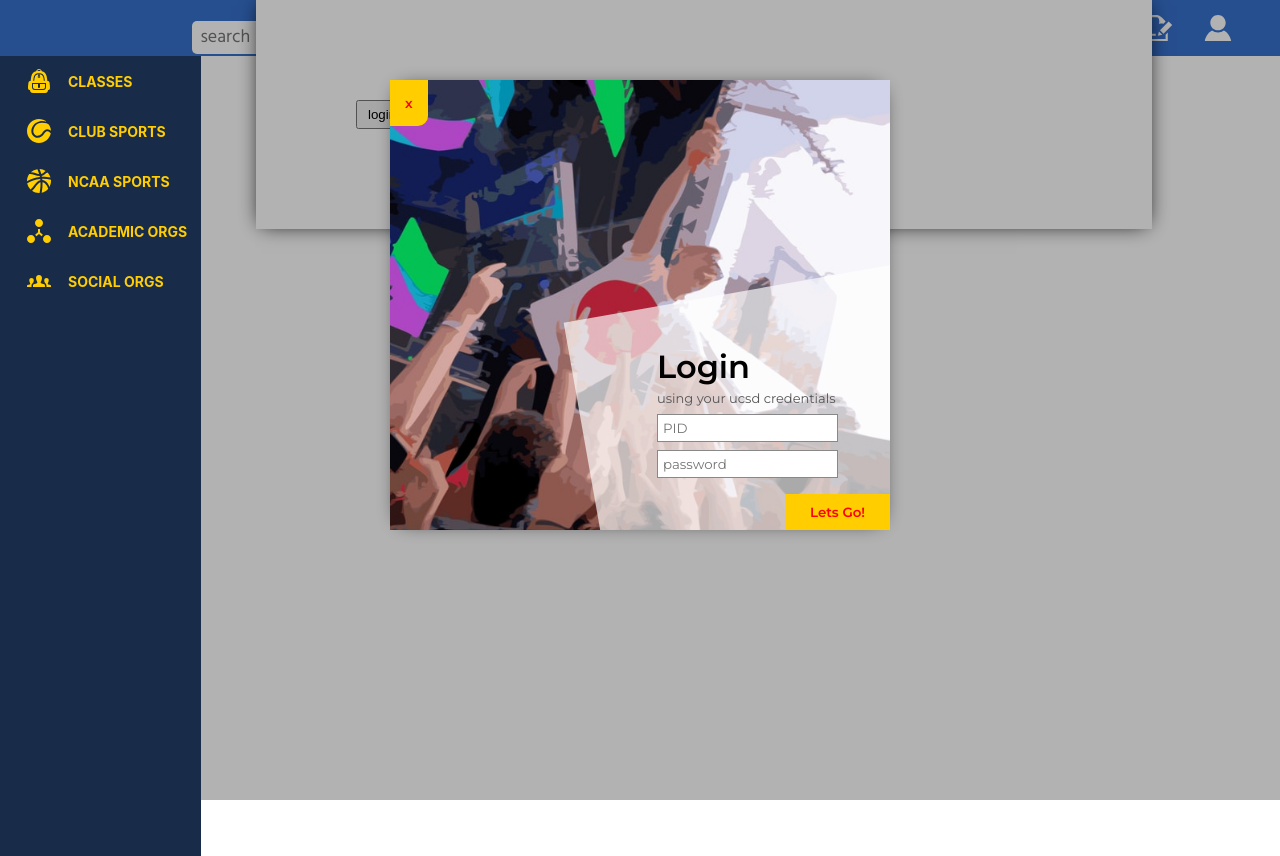
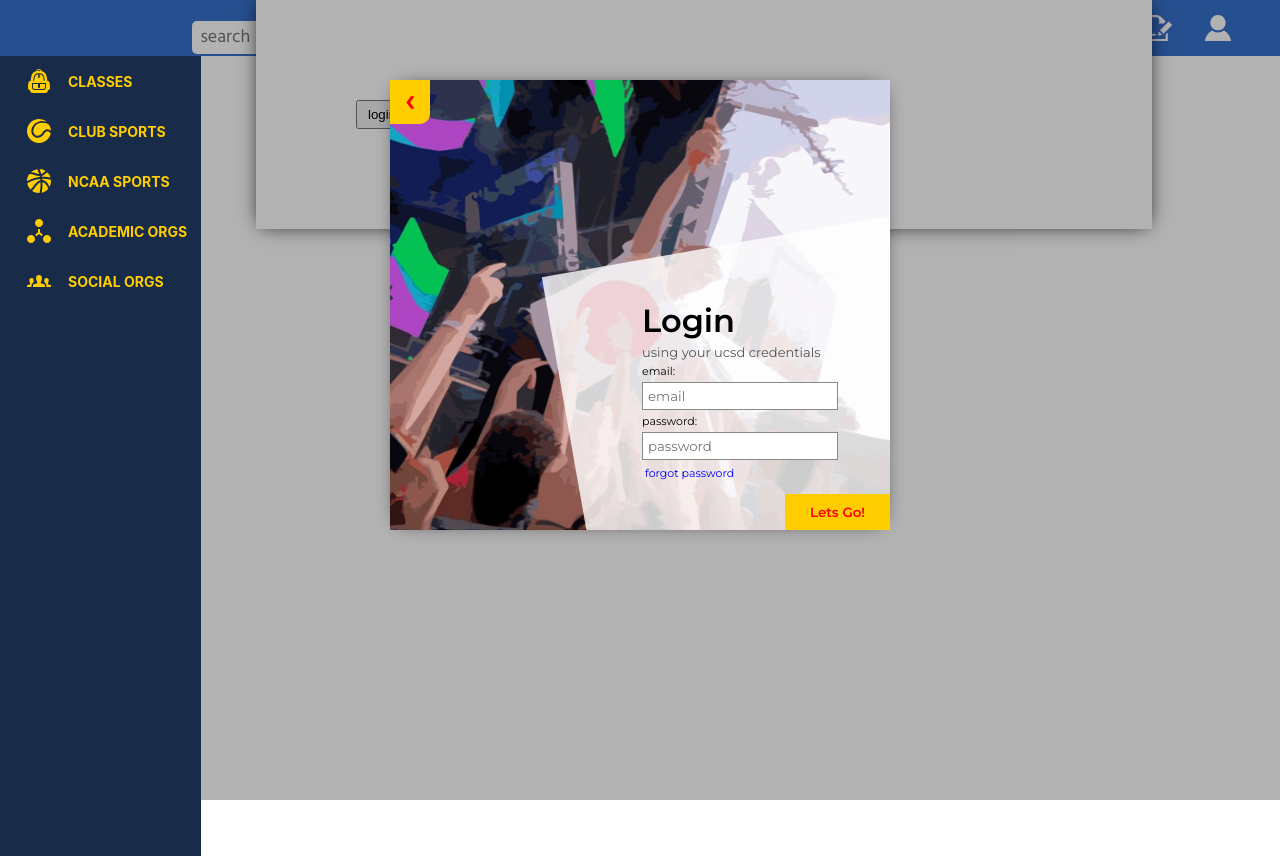
Before and after one commit to acmucsd-projects/wi21-lion, a React (Create React App) app in the folder client/: page / in a window 1280 px wide. Built offline with nearby package versions, Linux system fonts and the light colour scheme.

Commit message:
popup linked with backend TOOD: forgot password handling

```diff
--- a/client/src/App.js
+++ b/client/src/App.js
@@ -22,12 +22,15 @@ import {
 
 import './App.css';
 import UserProfile from './userProfile/UserProfile';
+import { UserContextProvider } from './contexts/UserContext';
 
 function App() {
 
   return (
     <div>
+      <UserContextProvider>
         <Router>
+
           <TopBar />
           <div className="main-container">
             <Navbar />
@@ -68,6 +71,7 @@ function App() {
           </div>
           </div>
         </Router>
+      </UserContextProvider>
     </div>
   );
 }
--- /dev/null
+++ b/client/src/contexts/UserContext.js
@@ -0,0 +1,14 @@
+import React, { useState, createContext } from 'react'
+
+export const UserContext = createContext();
+
+export function UserContextProvider(props) {
+
+  const [user, setUser] = useState({});
+
+  return (
+    <UserContext.Provider value={{ user: user, setUser: setUser }}>
+      { props.children }
+    </UserContext.Provider>
+  )
+}
--- a/client/src/homeComponents/home.js
+++ b/client/src/homeComponents/home.js
@@ -1,15 +1,18 @@
 import React, { useState } from 'react';
-import { LoginDialog, DeleteDialog } from '../popups/dialogs.js';
+import { LoginDialog, DeleteDialog, SignupDialog } from '../popups/dialogs.js';
 
 const Home = () => {
 
     const [loginDialogShown, setShowLoginDialog] = useState(true);
     const [deleteDialogShown, setShowDeleteDialog] = useState(false);
+    const [signupDialogShown, setShowSignupDialog] = useState(false);
 
     function hideLoginDialog() { setShowLoginDialog(false); }
     function hideDeleteDialog() { setShowDeleteDialog(false); }
+    function hideSignupDialog() { setShowSignupDialog(false); }
     function showLoginDialog() { setShowLoginDialog(true); }
     function showDeleteDialog() { setShowDeleteDialog(true); }
+    function showSignupDialog() { setShowSignupDialog(true); }
 
 
     return (
@@ -17,9 +20,11 @@ const Home = () => {
         <div style={{ position: "absolute", top: 0 }}>
             <LoginDialog show={loginDialogShown} hide={hideLoginDialog}/>
             <DeleteDialog show={deleteDialogShown} hide={hideDeleteDialog}/>
+            <SignupDialog show={signupDialogShown} hide={hideSignupDialog}/>
 
             <button onClick={showLoginDialog}>login</button>
             <button onClick={showDeleteDialog} >delete</button>
+            <button onClick={showSignupDialog} >signup</button>
         </div>
     )
 }
--- a/client/src/popups/dialogs.css
+++ b/client/src/popups/dialogs.css
@@ -17,7 +17,7 @@
 
 
 /* LOGIN DIALOG */
-#login-dialog * {
+#user-dialog * {
   margin-block-start: 0;
   margin-block-end: 0;
   font-family: 'montserrat', sans-serif;
@@ -25,7 +25,7 @@
 }
 
 
-#login-dialog {
+#user-dialog {
   width: 500px;
   height: 450px;
   background-color: white;
@@ -40,7 +40,7 @@
   top: 10%;
 }
 
-#login-dialog form {
+#user-dialog form {
   position: absolute;
   bottom: 0;
   right: 0;
@@ -48,42 +48,43 @@
   flex-direction: column;
   padding: 10%;
   margin: 0;
+  width: 60%;
 }
 
-#login-dialog form::before {
+#user-dialog form::before {
   content: "";
   position: absolute;
   top: -5%;
   left: -5%;
   width: 150%;
   height: 150%;
-  background-color: #FFFA;
+  background-color: #FFFC;
   display: flex;
   flex-direction: column;
   z-index: -1;
   transform: rotate(-10deg);
 }
 
-#login-dialog p {
+#user-dialog p {
   color: #555;
   font-size: small;
 }
 
-#login-dialog input {
+#user-dialog input {
   padding: 5px;
   border: 1.5px solid #888;
   outline: none;
   transition-duration: .2s;
 }
 
-#login-dialog input:hover {
+#user-dialog input:hover {
   border-color: var(--ucsd-yellow);
 }
-#login-dialog input:focus {
+#user-dialog input:focus {
   border-color: var(--ucsd-yellow);
 }
 
-#login-dialog button {
+#user-dialog button {
   position: absolute;
   background-color: var(--ucsd-yellow);
   border: none;
@@ -93,16 +94,16 @@
   transition-duration: .2s;
 }
 
-#login-dialog button:active {
+#user-dialog button:active {
   outline: none;
 }
 
-#login-dialog button:hover {
+#user-dialog button:hover {
   outline: none;
   background-color: #b89300;
 }
 
-#login-dialog form button {
+#user-dialog form button {
   bottom: 0;
   right: 0;
   border: none;
@@ -110,8 +111,10 @@
 }
 
 #hide-btn {
-  padding: 15px;
+  padding: 0px 15px;
+  padding-bottom: 5px;
   border-bottom-right-radius: 10px;
+  font-size: xx-large;
 }
 
 #hide-btn {
@@ -119,7 +122,25 @@
   left: 0;
 }
 
+#user-dialog #error-text {
+  color: red;
+  font-size: 11px;
+}
 
+#user-dialog label {
+  font-size: 11px;
+}
+
+#user-dialog #forgot-password {
+  position: static;
+  background-color: transparent;
+  font-size: 11px;
+  color: blue;
+  font-weight: 500;
+  padding: 0;
+  padding-left: 5px;
+  text-align: left;
+}
 
 
 
--- a/client/src/popups/dialogs.js
+++ b/client/src/popups/dialogs.js
@@ -1,6 +1,6 @@
-import React from 'react';
+import React, { useContext } from 'react';
+import { UserContext } from '../contexts/UserContext';
 import './dialogs.css';
-
 
 
 export function DeleteDialog({ show, hide, pageType, pageName }) {
@@ -47,60 +47,221 @@ export function DeleteDialog({ show, hide, pageType, pageName }) {
   }
 }
 
+const loginUrl = "http://localhost:5000/users/login";
+const signupUrl = "http://localhost:5000/users/register";
+
+const userAPI = {
+  login: async function(email, password) {
+    // format and make get request for user key
+    let response = await fetch(`${loginUrl}/${email}/${password}`, {
+      method: "GET",
+      credentials: 'same-origin',
+      headers: {
+        'Content-Type': 'application/x-www-form-urlencoded',
+        'Access-Control-Allow-Origin': '*',
+      },
+    })
+    .then(response => (
+      response.json()
+    ))
+    .catch(error => {
+      console.log(error);
+      return false;
+    });
+    if ('error' in response) {
+      return { response: false, msg: response.error };
+    } else {
+      return { response: response, msg: "" };
+    }
+  },
+  register: async function(email, password, firstname, lastname) {
+
+    // format and make get request for user key
+    let response = await fetch(`${signupUrl}`, {
+      method: "POST",
+      credentials: 'same-origin',
+      headers: {
+        'Content-Type': 'application/json',
+        'Access-Control-Allow-Origin': '*',
+      },
+      body: JSON.stringify({
+        email: email,
+        password: password,
+        first_name: firstname,
+        last_name: lastname,
+      })
+    })
+    .then(response => (
+      response.json()
+    ))
+    .catch(error => {
+      console.log('ERROR')
+      console.log(error);
+      return false
+    });
+    if ('error' in response) {
+      return { response: false, msg: response.error };
+    } else {
+      return { response: response, msg: "" };
+    }
+  }
+}
+
 
 export function LoginDialog({ show, hide }) {
 
-  function handleLogin() {
+  const { user, setUser } = useContext(UserContext);
+  console.log(user);
+
+  async function handleLogin(e) {
     // get username and password inputs
-    let username = document.getElementById('username');
+    e.preventDefault();
+    let email = document.getElementById('email');
     let password = document.getElementById('password');
+    let errorText = document.getElementById('error-text');
 
-    console.log(username);
-    console.log(password);
+    let { response, msg } = await userAPI.login(email.value, password.value);
+    if (response) {
+      setUser({ token: response.token, ...response.user });
+      hide();
+      // clear input values
+      email.value = "";
+      password.value = "";
+    } else {
+      errorText.textContent = msg;
+    }
+  }
 
-    // clear input values
-    username.value = "";
-    password.value = "";
-
-    // format and make get request for user key
-    // fetch(url, {
-    //   method: "GET",
-    //
-    // })
-    // .then(response => (
-    //    response.json();
-    // ))
-    // .then(data => {
-    //   console.log(data) <-- this should be JWT token
-    // })
-    // .catch(error => {
-    //   console.log(error);
-    // });
-
-    hide();
+  function handleForgotPassword(e) {
+    e.preventDefault();
+    console.log('take the user to forgot password');
   }
 
   if (show) {
-
-
     // do we want to divert login to the home page or should I implement login functionality here
     return (
       <div className="backdrop">
-        <div id="login-dialog">
-          <button id="hide-btn" onClick={hide}>x</button>
+        <div id="user-dialog">
+          <button id="hide-btn" onClick={hide}>&#8249;</button>
           <form>
             <h1>Login</h1>
             <p>using your ucsd credentials</p>
-            <label for="username"/>
-            <input id="username" type="text" placeholder="PID"></input>
-            <label for="password"/>
-            <input id="password" type="text" placeholder="password"></input>
-            <button onClick={handleLogin}>Lets Go!</button>
+            <label htmlFor="email">email:</label>
+            <input
+              id="email"
+              type="email"
+              placeholder="email" />
+            <label htmlFor="password">password:</label>
+            <input
+              id="password"
+              type="password"
+              placeholder="password" />
+            <button
+              onClick={e => handleLogin(e)}
+            >Lets Go!</button>
+            <p id="error-text"></p>
+            <button
+              id="forgot-password"
+              onClick={e => handleForgotPassword(e)}
+            >forgot password</button>
           </form>
         </div>
       </div>
     )
-  }else {
+  } else {
     return null;
   }
 }
+
+
+export function SignupDialog({ show, hide }) {
+
+  const { user, setUser } = useContext(UserContext);
+  console.log(user);
+
+  async function handleSignup(e) {
+    // get username and password inputs
+    e.preventDefault();
+    let email = document.getElementById('email');
+    let password = document.getElementById('password');
+    let passwordConfirm = document.getElementById('password-confirm');
+    let firstName = document.getElementById('first-name');
+    let lastName = document.getElementById('last-name');
+    let errorText = document.getElementById('error-text');
+
+    if (password.value !== passwordConfirm.value) {
+      errorText.textContent = "passwords must be matching";
+      return;
+    }
+    let { response, msg } =
+      await userAPI.register(
+        email.value,
+        password.value,
+        firstName.value,
+        lastName.value
+      );
+
+    if (response) {
+      let loginResponse = await userAPI.login(email.value, password.value);
+      if (loginResponse) {
+        hide();
+        // clear input values
+        email.value = "";
+        password.value = "";
+        passwordConfirm.value = "";
+        firstName.value = "";
+        lastName.value = "";
+        errorText.textContent = "";
+
+        setUser({ token: loginResponse.token, ...loginResponse.user });
+      } else {
+        alert("user was created, please log in to access your account");
+      }
+    } else {
+      errorText.textContent = msg;
+    }
+  }
+
+  if (show) {
+    // do we want to divert login to the home page or should I implement login functionality here
+    return (
+      <div className="backdrop">
+        <div id="user-dialog">
+          <button id="hide-btn" onClick={hide}>&#8249;</button>
+          <form>
+            <h1>Sign Up</h1>
+            <label htmlFor="email">email:</label>
+            <input
+              id="email"
+              type="email"
+              placeholder="email" />
+            <label htmlFor="password">password:</label>
+            <input
+              id="password"
+              type="password"
+              placeholder="password" />
+            <label htmlFor="password-confirm">confirm password:</label>
+            <input
+              id="password-confirm"
+              type="password"
+              placeholder="confirm password" />
+            <label htmlFor="first-name">first name:</label>
+            <input
+              id="first-name"
+              type="text"
+              placeholder="first name" />
+            <label htmlFor="last-name">last name:</label>
+            <input
+              id="last-name"
+              type="text"
+              placeholder="last name" />
+            <button onClick={e => handleSignup(e)}>Lets Go!</button>
+            <p id="error-text"><span></span></p>
+          </form>
+        </div>
+      </div>
+    )
+  } else {
+    return null;
+  }
+}
```
Lines whose indentation alone changed are shown as unchanged.
